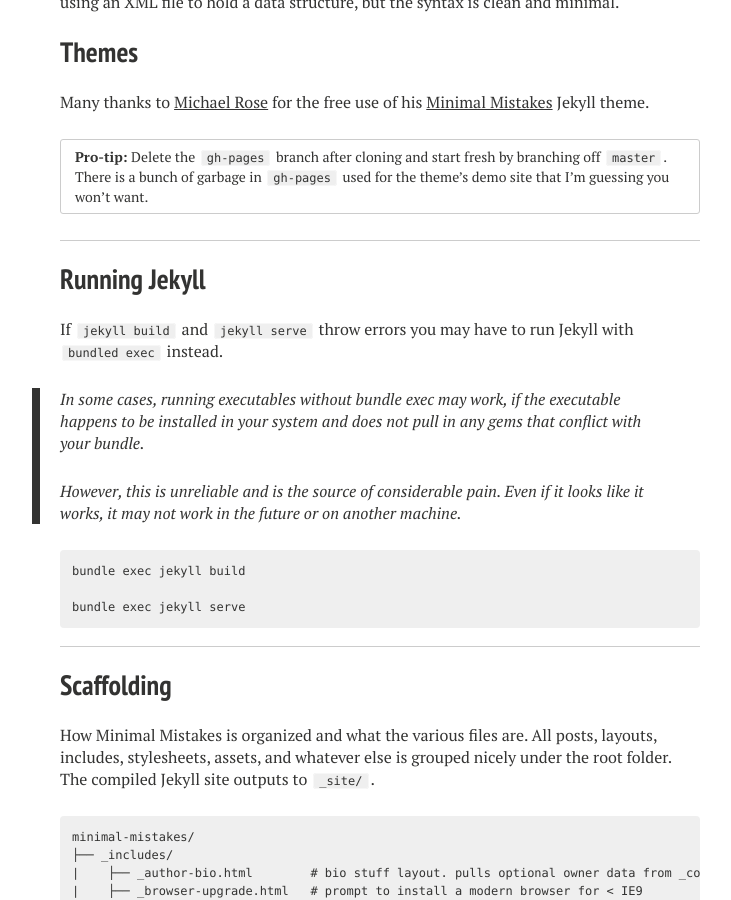
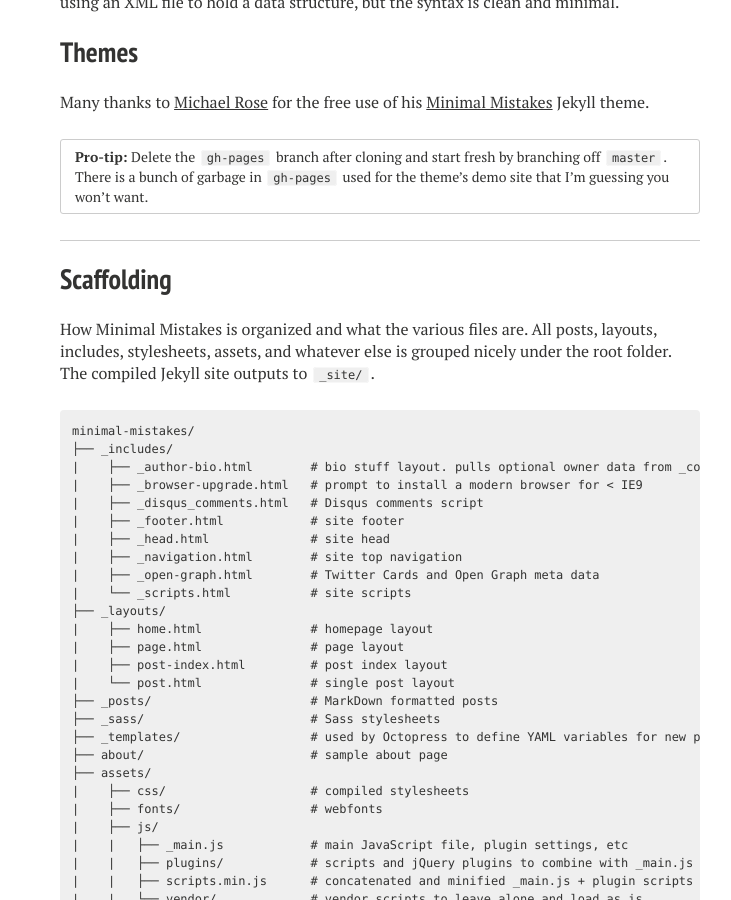
Before and after one commit to sbufe/maker-blog, a Jekyll site: the page built from terms-and-resources/index.md, in a window 1280 px wide and 900 px high, scrolled down 1483 px. Shown: the whole window, without its empty margins (260-991 px from the left). Built offline with Jekyll 4.4.1, drawn with Linux system fonts in a browser that asks for light colours; nearby versions of some CDN libraries.

Commit message:
More editing of Resources page
Removed a bit of the template copy

```diff
--- a/terms-and-resources/index.md
+++ b/terms-and-resources/index.md
@@ -13,21 +13,21 @@ image:
 
 ## Graphics and Fonts
 
-[WEGraphics](http://wegraphics.net/tag/free) offers beautiful, free and paid backgrounds, web fonts, and plug-ins for Photoshop and Illustrator.
+[**WEGraphics**](http://wegraphics.net/tag/free) offers beautiful, free and paid backgrounds, web fonts, and plug-ins for Photoshop and Illustrator.
 
 ## Lorem Ipsum
 
-[Hipster Ipsum](http://hipsum.co) is a modern twist on the traditional Latin nonsense filler used to set up print or display layouts.
+[**Hipster Ipsum**](http://hipsum.co) is a modern twist on the traditional Latin nonsense filler used to set up print or display layouts.
 
 ## Peer groups
 
-**[Girl Develop It](https://www.girldevelopit.com/chapters)** Many thanks to GDI Boulder founder [Cara Jo Miller](https://www.linkedin.com/in/carajomiller) for introducing me to GitHub Pages, Markdown, Jekyll, and the Minimal Mistakes theme.
+[**Girl Develop It**](https://www.girldevelopit.com/chapters) Many thanks to GDI Boulder founder [Cara Jo Miller](https://www.linkedin.com/in/carajomiller) for introducing me to GitHub Pages, Markdown, Jekyll, and the Minimal Mistakes theme.
 
 [**Hacker Spaces**](http://www.hackerspaces.org/).  Many thanks to the Boulder Hackerspace, AKA [Solid State Depot](http://boulderhackerspace.com/).
 
 ## Development environment
 
-[Sublime Text 2](http://www.sublimetext.com/) is a popular code editor with uniquely powerful features such as multiple cursors.  ("Say what?")  It's free to use without limitation and runs on Mac, Windows, or Linux.  Sublime Text 3 is in beta.
+[**Sublime Text 2**](http://www.sublimetext.com/) is a popular code editor with uniquely powerful features such as multiple cursors.  ("Say what?")  It's free to use without limitation and runs on Mac, Windows, or Linux.  Sublime Text 3 is in beta.
 
 Github
 
@@ -50,22 +50,6 @@ Many thanks to [Michael Rose](https://mademistakes.com/) for the free use of his
 
 **Pro-tip:** Delete the `gh-pages` branch after cloning and start fresh by branching off `master`. There is a bunch of garbage in `gh-pages` used for the theme's demo site that I'm guessing you won't want.
 {: .notice}
-
----
-
-## Running Jekyll
-
-If `jekyll build` and `jekyll serve` throw errors you may have to run Jekyll with `bundled exec` instead.
-
-> In some cases, running executables without bundle exec may work, if the executable happens to be installed in your system and does not pull in any gems that conflict with your bundle.
->
->However, this is unreliable and is the source of considerable pain. Even if it looks like it works, it may not work in the future or on another machine.
-
-{% highlight text %}
-bundle exec jekyll build
-
-bundle exec jekyll serve
-{% endhighlight %}
 
 ---
 
```
